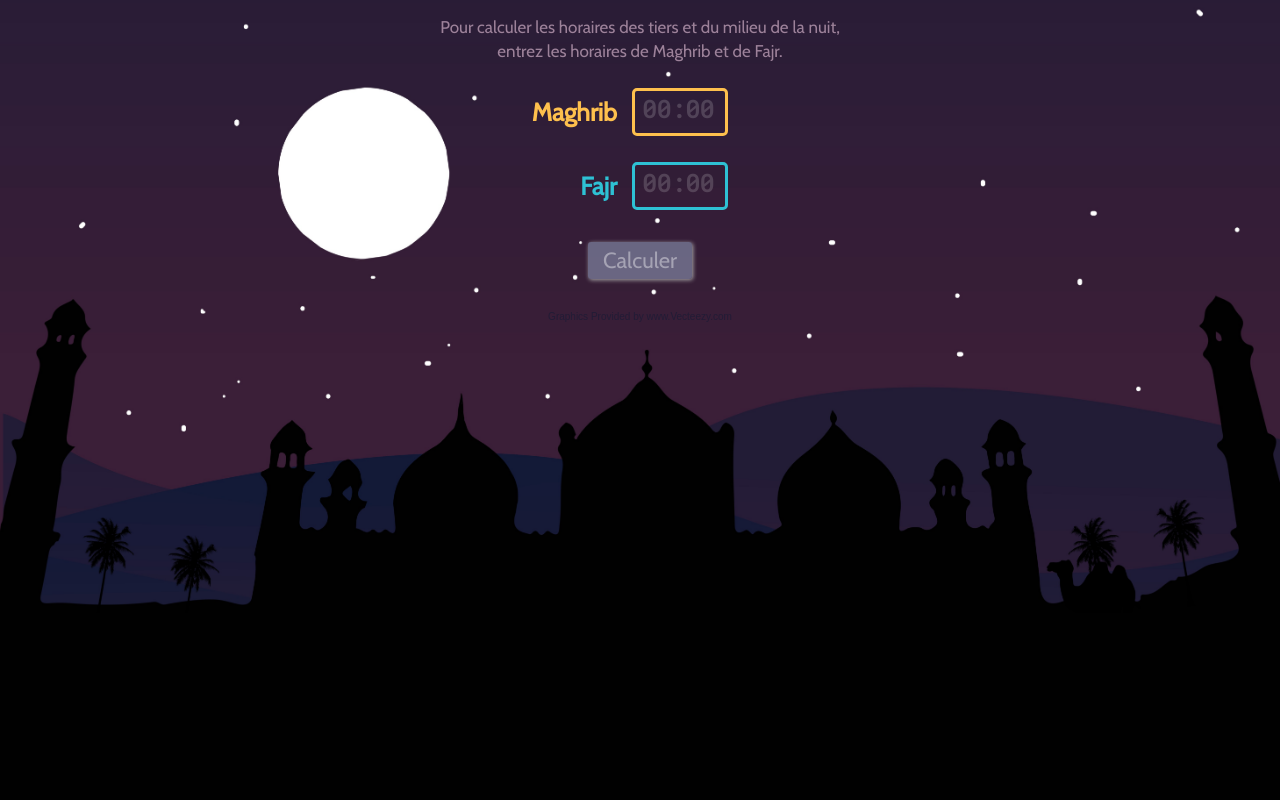
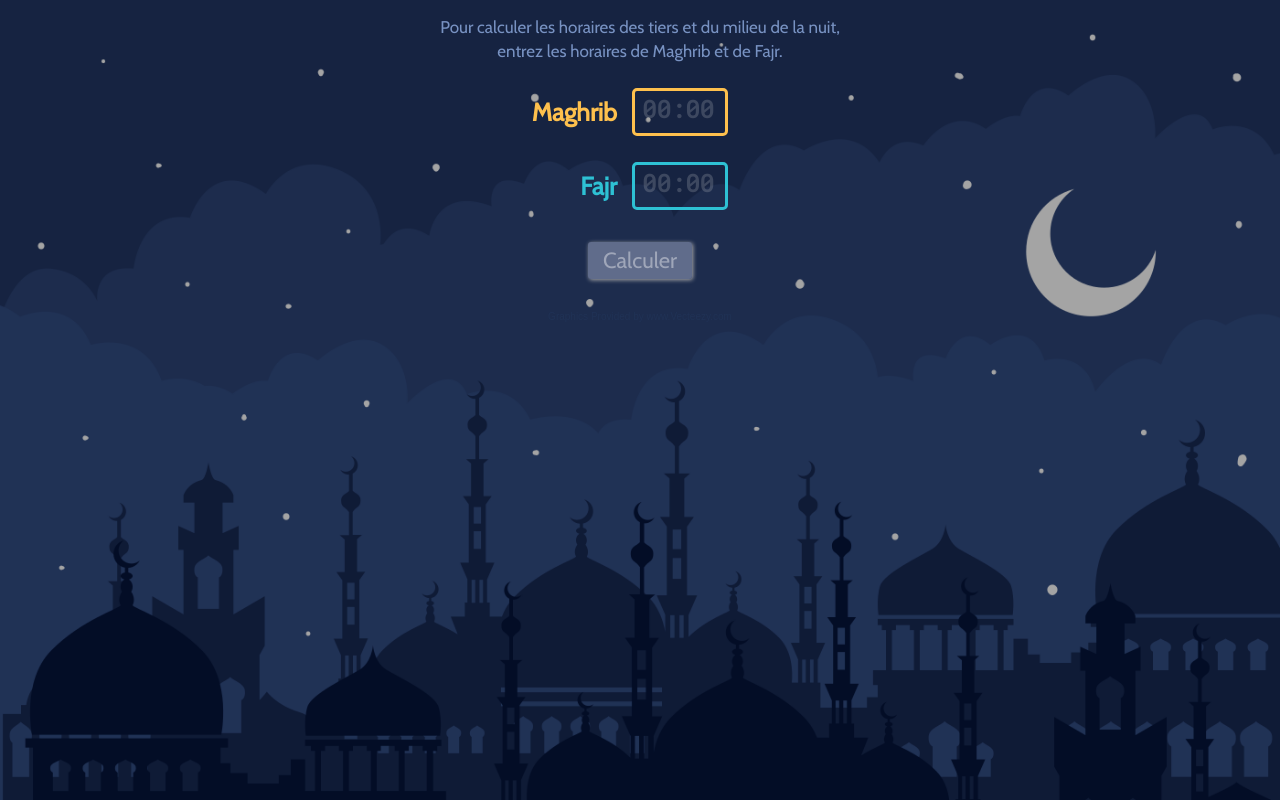
Before and after one commit to ShamShams/Night-Hours-Calculator, a React (Create React App) app: page / in a window 1280 px wide. Built offline with nearby package versions, Linux system fonts and the light colour scheme.

Commit message:
Change theme

```diff
--- a/src/styles/styles.css
+++ b/src/styles/styles.css
@@ -1,13 +1,15 @@
 body {
-    background-image: url(../assets/night-mosque.jpg);
+    /* background-image: url(../assets/night-mosque.jpg); */
     /* background-image: url(../assets/camels.jpg); */
     /* background-image: url(../assets/mosques.png); */
-    /* background-image: url(../assets/mosques-darker.png); */
-    background-position: center;
+    background-image: url(../assets/mosques-darker.png);
+    background-position: top;
     background-repeat: no-repeat;
     background-size: cover;
-    /* background-color: #030D26; */
-    background-color: #010101;
+    /* Blue-theme */
+    background-color: #030D26;
+    /* Violet-theme */
+    /* background-color: #010101; */
 }
 
 .Main {
@@ -21,8 +23,10 @@ body {
     font-size: 17px;
     font-weight: lighter;
     line-height: 1.4;
-    /* color: #7892c2; */
-    color: #9d829a;
+    /* Blue-theme */
+    color: #7892c2;
+    /* Violet-theme */
+    /* color: #9d829a; */
     max-width: 25rem;
     margin: 1rem auto;
     margin-bottom: 1.5rem;
@@ -90,9 +94,11 @@ body {
 .vecteezy {
     margin-top: 1rem;
     display: block;
-    /* color: #203255; */
+    /* Blue-theme */
+    color: #203255;
     /* color: #273c6b; */
-    color: #221C36;
+    /* Violet-theme */
+    /* color: #221C36; */
     font-family: 'Roboto Slab', sans-serif;
     font-size: 10px;
     text-decoration: none;
@@ -137,7 +143,7 @@ body {
 @media all and (max-width: 820px) {
     body {
         background-size: 200%;
-        background-position: top;
+        /* background-position: top; */
     }
     .Main-instructions  {
         font-size: 15px;
```
Also changed, not shown: public/manifest.json.
